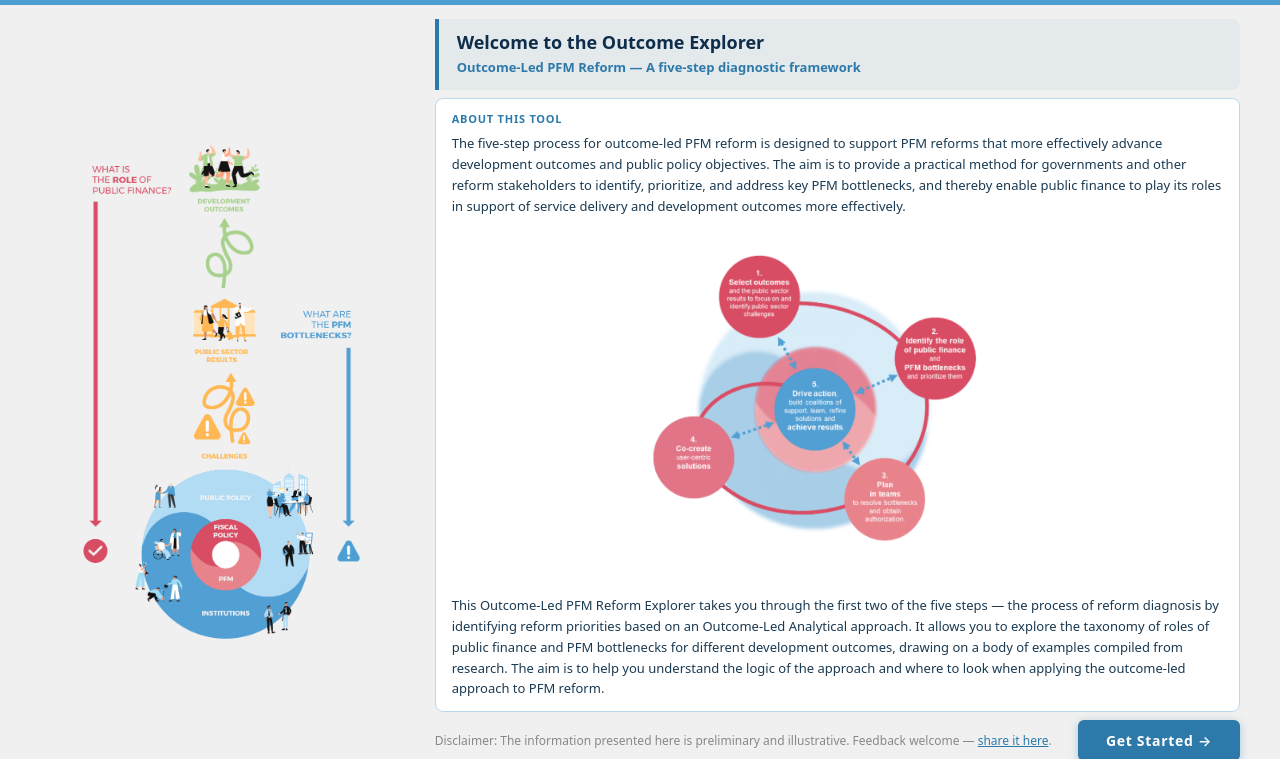
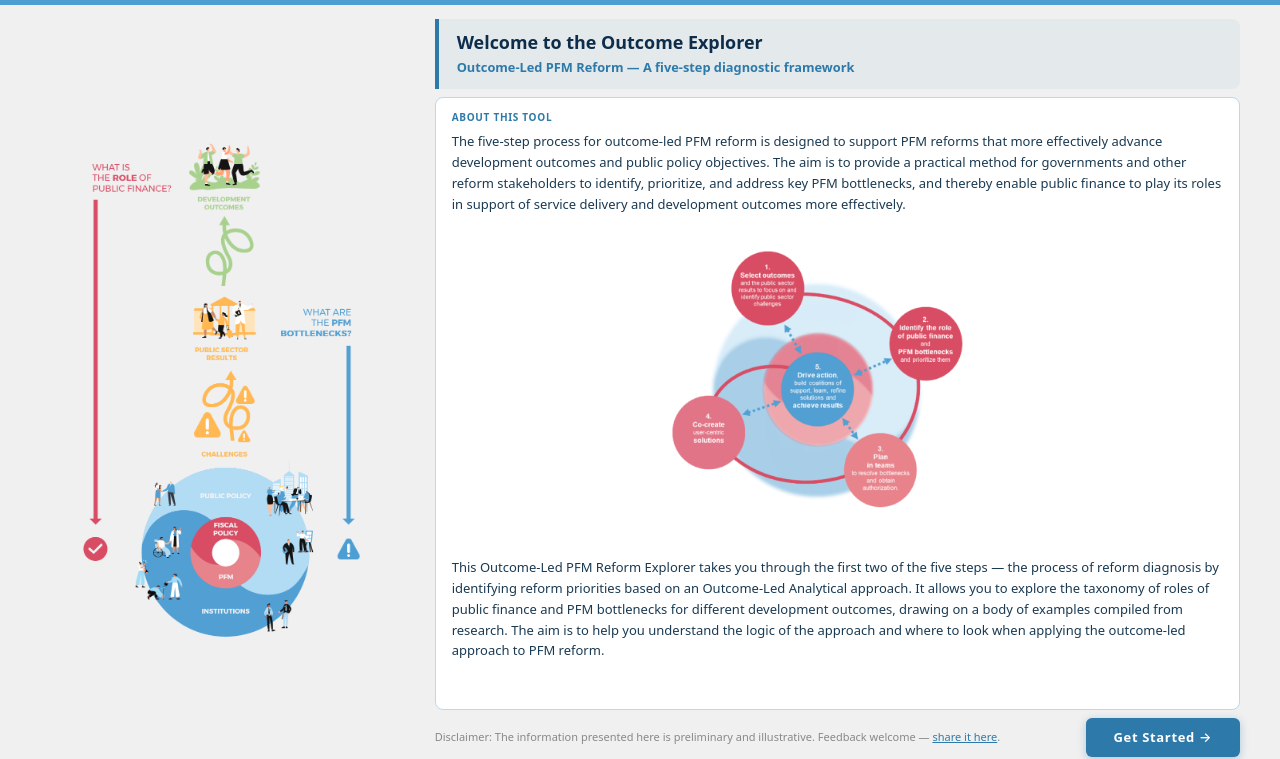
Before and after one commit to dime-worldbank/rpf-outcome-explorer, a React app in the folder frontend/: page / in a window 1280 px wide. Shown: the part 41-800 px from the top of the page. Built offline with nearby package versions, Linux system fonts and the light colour scheme.

Commit message:
fix layout bug

```diff
--- a/frontend/src/App.css
+++ b/frontend/src/App.css
@@ -83,19 +83,6 @@ p {
   }
 }
 
-@keyframes spin {
-  to { transform: rotate(360deg); }
-}
-
-.fetch-spinner {
-  width: 40px;
-  height: 40px;
-  border: 4px solid #dde8f0;
-  border-top-color: #1a6fa8;
-  border-radius: 50%;
-  animation: spin 0.8s linear infinite;
-}
-
 
 .transition-all {
   transition: all 0.2s ease;
--- a/frontend/src/components/content.jsx
+++ b/frontend/src/components/content.jsx
@@ -1,6 +1,7 @@
 import PropTypes from 'prop-types';
 import { colors } from '../theme';
 import { useContext, useEffect, useState } from 'react';
+import { Spinner } from 'react-bootstrap';
 import OutcomePage from './outcomePage';
 import PublicSectorResult from './publicSectorResult';
 import PublicSectorChallenge from './publicSectorChallenge';
@@ -90,7 +91,7 @@ function Content({selectedItem, setSelectedItem, contentRef}) {
           backgroundColor: 'rgba(255,255,255,0.7)',
           zIndex: 10,
         }}>
-          <div className="fetch-spinner" />
+          <Spinner animation="border" style={{ color: '#1a6fa8', width: '40px', height: '40px', borderWidth: '4px' }} />
         </div>
       )}
       {selectedItem === 'results' && frameworkData && frameworkData['outcome-results'] && <PublicSectorResult resultData={frameworkData['outcome-results']} taxonomyGeneral={frameworkData['taxonomy-general']} setSelectedItem={setSelectedItem} />}
--- a/frontend/src/components/homePage.jsx
+++ b/frontend/src/components/homePage.jsx
@@ -18,21 +18,22 @@ function HomePage() {
     >
       <Row
         className="g-3 align-items-stretch flex-grow-1"
-        style={{width: '100%', minHeight: 0 }}
+        style={{ width: '100%', minHeight: 0, height: 0 }}
       >
 
         {/* Left: framework diagram */}
-        <Col xs={12} md={4} className="d-none d-md-flex justify-content-center align-items-center">
+        <Col xs={12} md={4} className="d-none d-md-flex justify-content-center align-items-center"
+          style={{ minHeight: 0, height: '100%', overflow: 'hidden' }}>
           <Image
             src={frameworkImg}
             alt="Outcome-led PFM framework"
             fluid
-            style={{ width: '100%', objectFit: 'contain' }}
+            style={{ maxHeight: '100%', width: 'auto', maxWidth: '100%', objectFit: 'contain' }}
           />
         </Col>
 
         {/* Right: intro content — flex column so card scrolls and button stays pinned */}
-        <Col xs={12} md={8} className="d-flex flex-column" style={{ minHeight: 0, gap: '8px' }}>
+        <Col xs={12} md={8} className="d-flex flex-column" style={{ minHeight: 0, height: '100%', gap: '8px' }}>
 
           {/* Title block — fixed, never scrolls away */}
           <div style={{
@@ -42,10 +43,10 @@ function HomePage() {
             borderRadius: '0 8px 8px 0',
             padding: '12px 18px',
           }}>
-            <p style={{ margin: '0 0 4px 0', fontSize: '18px', fontWeight: '700', color: '#0d2d4a', lineHeight: 1.3 }}>
+            <p style={{ margin: '0 0 4px 0', fontSize: 'clamp(17px, 1.4vw, 24px)', fontWeight: '700', color: '#0d2d4a', lineHeight: 1.3 }}>
               Welcome to the Outcome Explorer
             </p>
-            <p style={{ margin: 0, fontSize: '13px', color: '#2d7aaa', fontWeight: '600', lineHeight: 1.5 }}>
+            <p style={{ margin: 0, fontSize: 'clamp(12px, 1vw, 16px)', color: '#2d7aaa', fontWeight: '600', lineHeight: 1.5 }}>
               Outcome-Led PFM Reform — A five-step diagnostic framework
             </p>
           </div>
@@ -60,10 +61,10 @@ function HomePage() {
             borderRadius: '8px',
             padding: '12px 16px',
           }}>
-            <p style={{ fontSize: '11px', fontWeight: '700', color: '#2d7aaa', textTransform: 'uppercase', letterSpacing: '0.07em', margin: '0 0 6px 0' }}>
+            <p style={{ fontSize: 'clamp(10px, 0.75vw, 13px)', fontWeight: '700', color: '#2d7aaa', textTransform: 'uppercase', letterSpacing: '0.07em', margin: '0 0 6px 0' }}>
               About this tool
             </p>
-            <p style={{ fontSize: '13px', color: '#1a3a52', lineHeight: 1.6, margin: '0 0 8px 0' }}>
+            <p style={{ fontSize: 'clamp(13px, 0.95vw, 16px)', color: '#1a3a52', lineHeight: 1.6, margin: '0 0 8px 0' }}>
               The five-step process for outcome-led PFM reform is designed to support PFM reforms
               that more effectively advance development outcomes and public policy objectives. The aim
               is to provide a practical method for governments and other reform stakeholders to
@@ -76,11 +77,11 @@ function HomePage() {
               <Image
                 src={fivestepImg}
                 alt="Five-step process diagram"
-                style={{ width: '50%', objectFit: 'contain' }}
+                style={{ width: 'clamp(30%, 45%, 60%)', height: 'auto', objectFit: 'contain' }}
               />
             </div>
 
-            <p style={{ fontSize: '13px', color: '#1a3a52', lineHeight: 1.6, margin: 0 }}>
+            <p style={{ fontSize: 'clamp(13px, 0.95vw, 16px)', color: '#1a3a52', lineHeight: 1.6, margin: 0 }}>
               This Outcome-Led PFM Reform Explorer takes you through the first two of the five
               steps — the process of reform diagnosis by identifying reform priorities based on an
               Outcome-Led Analytical approach. It allows you to explore the taxonomy of roles of
@@ -96,7 +97,7 @@ function HomePage() {
             className="d-flex align-items-center justify-content-between"
             style={{ flexShrink: 0, paddingBottom: '4px' }}
           >
-            <p style={{ fontSize: '12px', color: '#888', margin: 0, lineHeight: 1.5 }}>
+            <p style={{ fontSize: 'clamp(11px, 0.8vw, 14px)', color: '#888', margin: 0, lineHeight: 1.5 }}>
               Disclaimer: The information presented here is preliminary and illustrative.
               Feedback welcome —{' '}
               <a href={FEEDBACK_URL} style={{ color: '#2d7aaa' }}>share it here</a>.
@@ -109,7 +110,7 @@ function HomePage() {
                 border: 'none',
                 borderRadius: '6px',
                 padding: '10px 28px',
-                fontSize: '14px',
+                fontSize: 'clamp(13px, 1vw, 16px)',
                 fontWeight: '600',
                 letterSpacing: '0.05em',
                 cursor: 'pointer',
```
